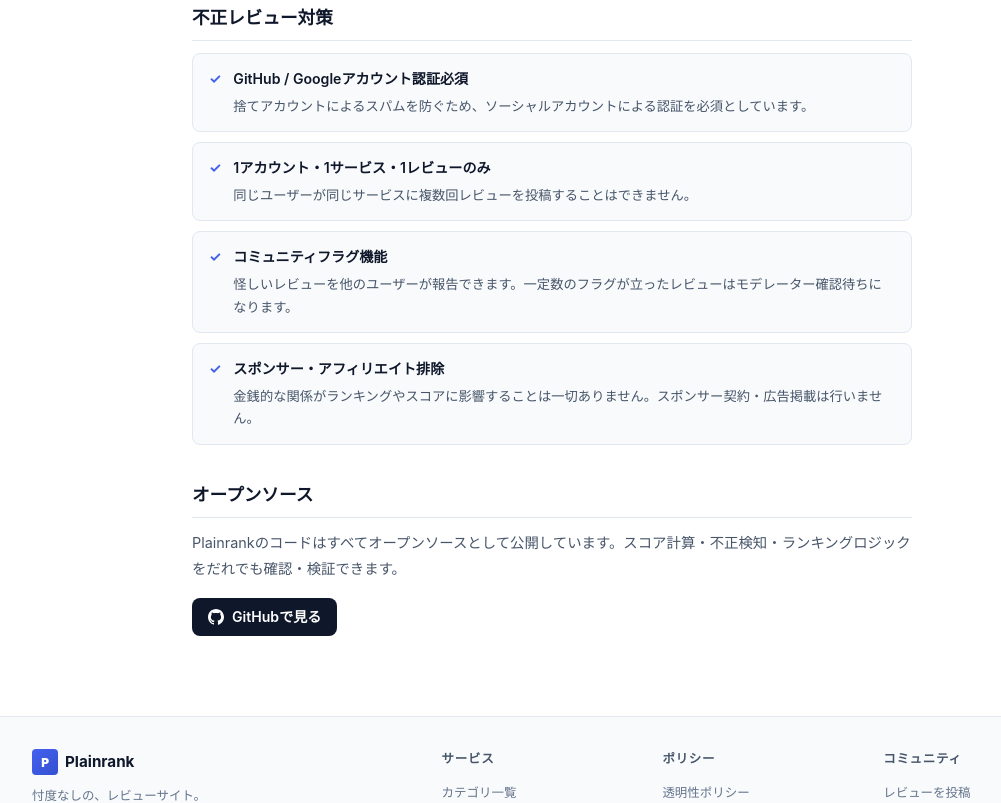
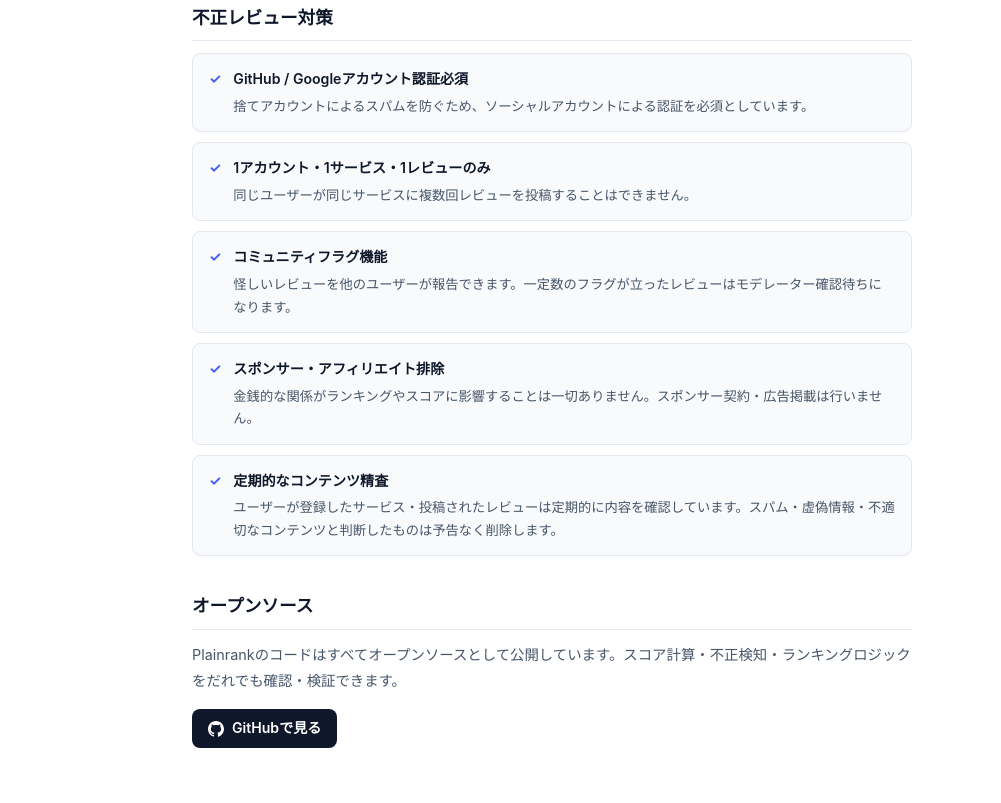
Before and after one commit to naaaaki/plainrank, a Next.js app: page /transparency in a window 1280 px wide. Shown: the part 825-1628 px from the top of the page, without its empty margins (88-1089 px from the left). Built offline with nearby package versions, Linux system fonts and the light colour scheme; no server answers.

Commit message:
feat: add periodic content review notice to submit form and transparency page

```diff
--- a/src/app/transparency/page.tsx
+++ b/src/app/transparency/page.tsx
@@ -178,6 +178,10 @@ export default function TransparencyPage() {
                     title: 'スポンサー・アフィリエイト排除',
                     desc: '金銭的な関係がランキングやスコアに影響することは一切ありません。スポンサー契約・広告掲載は行いません。',
                   },
+                  {
+                    title: '定期的なコンテンツ精査',
+                    desc: 'ユーザーが登録したサービス・投稿されたレビューは定期的に内容を確認しています。スパム・虚偽情報・不適切なコンテンツと判断したものは予告なく削除します。',
+                  },
                 ].map((item) => (
                   <div key={item.title} style={{
                     display: 'flex',
--- a/src/components/service/ServiceSubmitForm.tsx
+++ b/src/components/service/ServiceSubmitForm.tsx
@@ -282,8 +282,8 @@ export default function ServiceSubmitForm({ categories }: ServiceSubmitFormProps
           <li>登録するとすぐに公開されます</li>
           <li>スパム・宣伝目的・実在しないサービスの登録は禁止です</li>
           <li>すでに掲載済みのサービスの重複登録はご遠慮ください</li>
-          <li>不適切なコンテンツが含まれる場合、予告なく削除することがあります</li>
           <li>サービス情報は正確な内容を入力してください</li>
+          <li>定期的に掲載内容を確認しており、不適切と判断したものは予告なく削除することがあります</li>
         </ul>
       </div>
 
```
